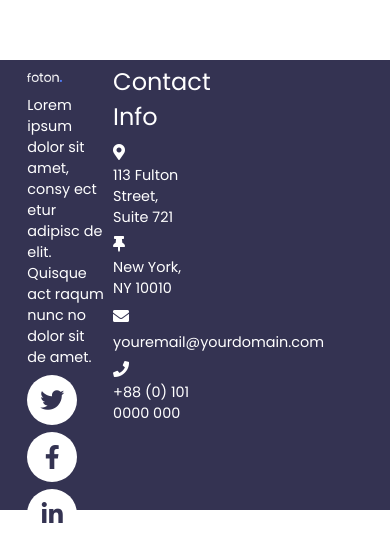
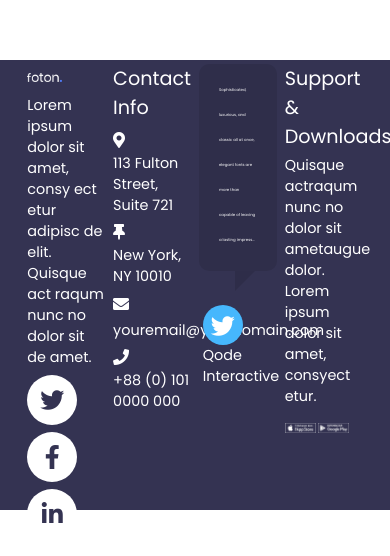
Before and after one commit to nimapm/Foton, a React (Create React App) app: page / in a window 390 px wide. Shown: the part 8468-9024 px from the top of the page. Built offline with nearby package versions, Linux system fonts and the light colour scheme.

Commit message:
footer completed non/responsive

```diff
--- a/src/assets/css/_global.scss
+++ b/src/assets/css/_global.scss
@@ -51,10 +51,13 @@ header {
   display: inline-block;
 }
 
-$header-children-sizes: 15%, 70%, 15%;
+$header-children-sizes: 15%,
+70%,
+15%;
 
-$header-children-colors: rgba(139, 0, 0, 0.2), rgba(0, 0, 139, 0.104),
-  rgba(12, 9, 4, 0.149);
+$header-children-colors: rgba(139, 0, 0, 0.2),
+rgba(0, 0, 139, 0.104),
+rgba(12, 9, 4, 0.149);
 
 //
 // this code will change left position with $container-bg-left
@@ -144,9 +147,7 @@ $header-children-colors: rgba(139, 0, 0, 0.2), rgba(0, 0, 139, 0.104),
   fill: #fff !important;
 }
 
-div:not(.mkdf-sticky-header):not(.fixed)
-  .mkdf-side-menu-button-opener:hover
-  .open-box {
+div:not(.mkdf-sticky-header):not(.fixed) .mkdf-side-menu-button-opener:hover .open-box {
   fill: #ff8a73 !important;
 }
 
@@ -170,10 +171,13 @@ div:not(.mkdf-sticky-header):not(.fixed)
   display: inline-block;
 }
 
-$header-search-children-sizes: 10%, 80%, 10%;
+$header-search-children-sizes: 10%,
+80%,
+10%;
 
-$header-search-children-colors: rgba(139, 0, 0, 0.4), rgba(0, 0, 139, 0.4),
-  rgba(12, 9, 4, 0.4);
+$header-search-children-colors: rgba(139, 0, 0, 0.4),
+rgba(0, 0, 139, 0.4),
+rgba(12, 9, 4, 0.4);
 
 //
 // this code will change left position with $container-bg-left
@@ -282,6 +286,7 @@ $header-search-children-colors: rgba(139, 0, 0, 0.4), rgba(0, 0, 139, 0.4),
   text-align: left;
   margin-bottom: 8%;
 
+
   img {
     width: 45%;
   }
@@ -293,9 +298,10 @@ $header-search-children-colors: rgba(139, 0, 0, 0.4), rgba(0, 0, 139, 0.4),
 
   h6 {
     color: $main-white;
-    font-size: 1.5em;
+    font-size: 1.2em;
     font-weight: normal;
   }
+
   i.footer-address {
     margin-right: 5%;
   }
@@ -330,9 +336,85 @@ $header-search-children-colors: rgba(139, 0, 0, 0.4), rgba(0, 0, 139, 0.4),
   }
 }
 
+
+.footer-callout {
+  background: rgba(0, 0, 0, .1);
+  font-size: 14px;
+  border-radius: 10px;
+  margin: 0 0 34px;
+  padding: 13px 20px 19px;
+  line-height: 24px;
+  position: relative;
+
+  &:after {
+    top: 100%;
+    left: 36px;
+    content: " ";
+    position: absolute;
+    width: 0;
+    height: 0;
+    border-style: solid;
+    border-width: 20px 20px 0 0;
+    border-color: rgba(0, 0, 0, .1) transparent transparent;
+
+  }
+
+  p {
+    line-height: 25px;
+    font-size: 1vw;
+    display: inline-block;
+    font-family: $main-font;
+    margin-right: 2%;
+  }
+
+
+}
+
+.footer-callout-icon {
+  background-color: rgb(70, 183, 253);
+  display: inline-block;
+  margin-left: 5%;
+  width: 40px;
+  height: 40px;
+  vertical-align: middle;
+  border-radius: 50%;
+
+  i {
+    color: rgb(255,
+        255,
+        255);
+    margin-top: 15%;
+    font-size: 1.5em;
+  }
+}
+
+
+.footer-callout-text {
+  display: inline-block;
+  margin-left: 5%;
+}
+
+.footer-support {
+  margin-top: 5%;
+}
+
+.footer-support-centered {
+  width: 100%;
+  text-align: left;
+  margin-top: 10%;
+
+  a {
+    img {
+      margin-right: 3%;
+      width: 40%;
+    }
+  }
+}
+
 /* footer end  */
 
 @media screen and (max-width: 700px) {
+
   /* header start  */
   .header-normal,
   #header {
--- a/src/assets/css/_main.scss
+++ b/src/assets/css/_main.scss
@@ -476,7 +476,7 @@ $container-element-width:25%,
   border: 1px solid #dde7ff;
   backface-visibility: hidden;
 
-  transition: 0.2s all;
+  transition: 0.5s all;
 
 
   padding-top: 2%;
@@ -501,8 +501,8 @@ $container-element-width:25%,
 }
 
 .main-services-cnt:hover {
-  margin-top: -0.5%;
-  border: transparent;
+  margin-top: -0.5px;
+  border: 1px solid #dde7ff00;
   box-shadow: 0 10px 55px 5px rgba(137, 173, 255, .35);
 }
 
--- a/src/components/global/footer.jsx
+++ b/src/components/global/footer.jsx
@@ -17,9 +17,22 @@ class Footer extends Component {
       { icon: "fas fa-envelope ", text: "youremail@yourdomain.com" },
       { icon: "fas fa-phone ", text: "+88 (0) 101 0000 000" },
     ],
+    callOut: {
+      message:
+        "Sophisticated, luxurious, and classic all at once, elegant fonts are more than capable of leaving a lasting impress…",
+      icon: "fab fa-twitter",
+      text: "Qode Interactive",
+    },
+
+    support: {
+      text:
+        "Quisque actraqum nunc no dolor sit ametaugue dolor. Lorem ipsum dolor sit amet, consyect etur.",
+      leftButton: [require("../../assets/images/logo/apple-store.png"), "#"],
+      rightButton: [require("../../assets/images/logo/google-play.png"), "#"],
+    },
   };
   render() {
-    const { logo, socialMedia, contacts } = this.state;
+    const { logo, socialMedia, contacts, callOut, support } = this.state;
     return (
       <div className="footer">
         <div className="cnt1">
@@ -56,8 +69,6 @@ class Footer extends Component {
               </div>
 
               <div className="footer-cnt">
-                {/* <i className="fas fa-map-marker-alt footer-address"></i>
-                <p className="footer-address">113 Fulton Street, Suite 721</p> */}
                 {contacts.map((contact, index) => (
                   <div className="footer-contact-ways">
                     <i className={contact.icon + "footer-address"}></i>
@@ -67,8 +78,43 @@ class Footer extends Component {
                 ))}
               </div>
             </div>
-            <div className="footer-content"></div>
-            <div className="footer-content"></div>
+            <div className="footer-content">
+              <div className="footer-cnt">
+                <div className="footer-callout">
+                  <p>{callOut.message}</p>
+                </div>
+
+                <div className="footer-cnt">
+                  <div className="footer-callout-icon">
+                    <div className="cnt1">
+                      <div className="cnt2">
+                        <i class={callOut.icon}></i>
+                      </div>
+                    </div>
+                  </div>
+                  <div className="footer-callout-text">
+                    <p>{callOut.text}</p>
+                  </div>
+                </div>
+              </div>
+            </div>
+            <div className="footer-content">
+              <div className="footer-cnt">
+                <h6>Support & Downloads</h6>
+
+                <p className="footer-support">{support.text}</p>
+
+                <div className="footer-support-centered">
+                  <a href={support.leftButton[1]}>
+                    <img src={support.leftButton[0]} />
+                  </a>
+
+                  <a href={support.rightButton[1]}>
+                    <img src={support.rightButton[0]} />
+                  </a>
+                </div>
+              </div>
+            </div>
           </div>
         </div>
       </div>
```
Also changed, not shown: src/assets/images/logo/apple-store.png (added), src/assets/images/logo/google-play.png (added).
